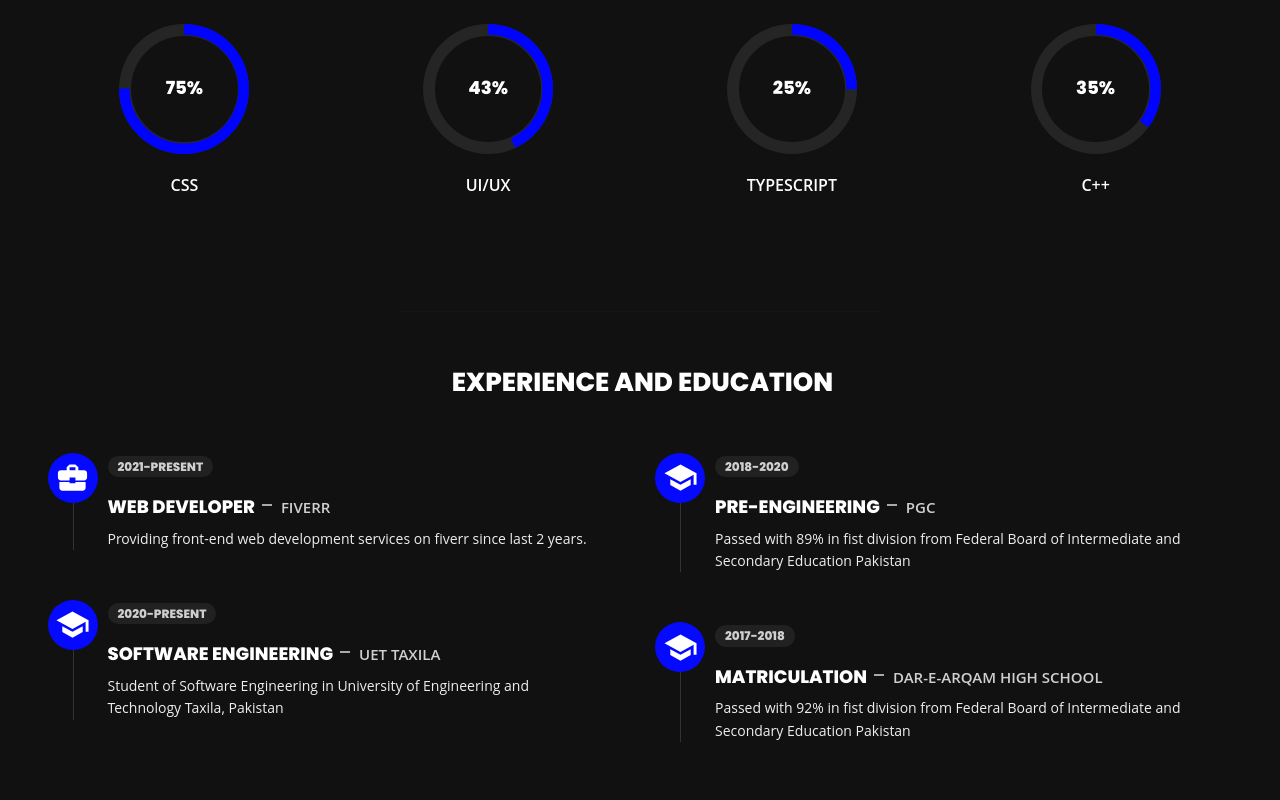
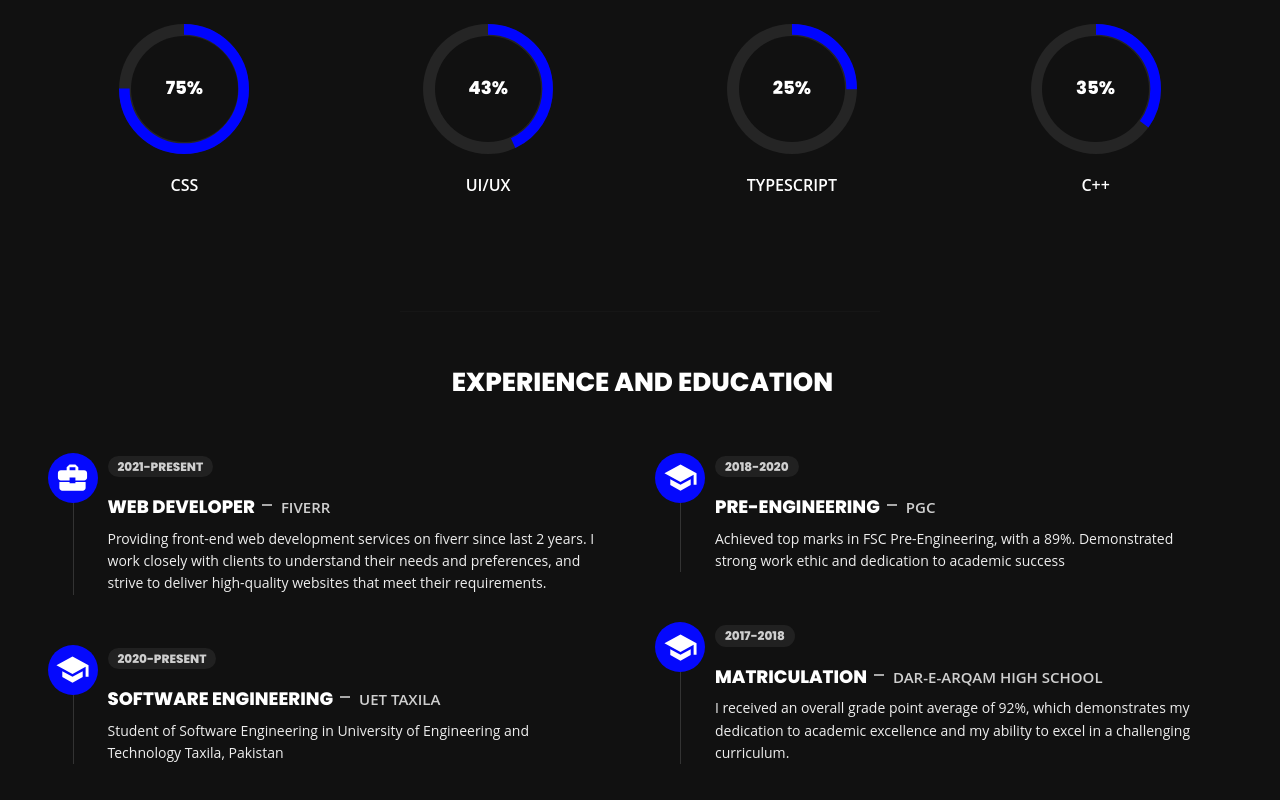
Before and after one commit to EngrMaazKhalid/portfolio, a React (Create React App) app: page /about in a window 1280 px wide. Shown: the part 1021-1821 px from the top of the page. Built offline with nearby package versions, Linux system fonts and the light colour scheme.

Commit message:
once again

```diff
--- a/src/components/About/About.js
+++ b/src/components/About/About.js
@@ -349,7 +349,7 @@ const About = () => {
                   <h5 className={classes['degree-name']}>Web developer
                     <span className={classes['place']}>Fiverr</span>
                   </h5>
-                  <p className={classes['degree-para']}>  Providing front-end web development services on fiverr since last 2 years.
+                  <p className={classes['degree-para']}>  Providing front-end web development services on fiverr since last 2 years. I work closely with clients to understand their needs and preferences, and strive to deliver high-quality websites that meet their requirements.
     </p>
                 </li>
                 <li className={classes['resume-li']}>
@@ -360,7 +360,7 @@ const About = () => {
                   <h5 className={classes['degree-name']}>Software Engineering
                     <span className={classes['place']}>UEt taxila</span>
                   </h5>
-                  <p className={classes['degree-para']}>  Student of Software Engineering in University of Engineering and Technology Taxila, Pakistan </p>
+                  <p className={classes['degree-para']}> Student of Software Engineering in University of Engineering and Technology Taxila, Pakistan </p>
                 </li>
               </ul>
             </div>
@@ -376,7 +376,7 @@ const About = () => {
                   <h5 className={classes['degree-name']}>Pre-Engineering
                     <span className={classes['place']}>Pgc</span>
                   </h5>
-                  <p className={classes['degree-para']}>  Passed with 89% in fist division from Federal Board of Intermediate and Secondary Education Pakistan</p>
+                  <p className={classes['degree-para']}>  Achieved top marks in FSC Pre-Engineering, with a 89%. Demonstrated strong work ethic and dedication to academic success</p>
                 </li>
                 <li className={classes['resume-li']}>
                   <div className={classes['icon-business']}>
@@ -386,7 +386,7 @@ const About = () => {
                   <h5 className={classes['degree-name']}>matriculation
                     <span className={classes['place']}>Dar-e-Arqam high School</span>
                   </h5>
-                  <p className={classes['degree-para']}> Passed with 92% in fist division from Federal Board of Intermediate and Secondary Education Pakistan</p>
+                  <p className={classes['degree-para']}>  I received an overall grade point average of 92%, which demonstrates my dedication to academic excellence and my ability to excel in a challenging curriculum. </p>
                 </li>
               </ul>
             </div>
--- a/src/components/Contact/Contact.js
+++ b/src/components/Contact/Contact.js
@@ -44,7 +44,8 @@ const Contact = ()=>{
                 Contact me!
             </h3>
             <p className={classes['contac-para']}>
-            Feel free to get in touch with me. I am always open to discussing new projects, creative ideas or opportunities to be part of your visions.
+            {/* Feel free to get in touch with me. I am always open to discussing new projects, creative ideas or opportunities to be part of your visions. */}
+            Thank you for visiting my portfolio website. If you have any questions, please feel free to reach out to me by filling out the contact form. You can also reach me via my email or through my LinkedIn profile.
             </p>
             <div className={classes['information']}>
 
--- a/src/components/Contact/Contact.module.css
+++ b/src/components/Contact/Contact.module.css
@@ -270,7 +270,7 @@ textarea{
     color: #fff;
     width: 100%;
     padding: 12px 26px;
-    height: 200px;
+    height: 220px;
     overflow: hidden;
     border-radius: 30px;
     outline: none!important;
--- a/src/components/Home/home.js
+++ b/src/components/Home/home.js
@@ -18,7 +18,8 @@ const Home = ()=>{
             <h1 className={classes['main-heading']}>
             &#8722;  I'm maaz khalid <br /><span>React developer</span>
             </h1>
-        <p className={classes['para']}> I am a software engineer and front-end web developer creating user-friendly, responsive and clean websites & web-apps using react.js, html, css and javascript, I am a passionate web-developer who always want to learn new skills and to make life easy for the people around me</p>
+        <p className={classes['para']}> I am a software engineering student with a focus on front-end web development. I have a strong understanding of HTML, CSS, JavaScript, MaterialUI and React.js and have been working on several projects that showcase my skills. I hope you find my portfolio website informative and engaging.</p>
+        {/* I am a software engineering student with a focus on front-end web development. I have a strong understanding of HTML, CSS, JavaScript, MaterialUI and React.js and have been working on several projects that showcase my skills. I am always eager to take on new projects and challenges, and I am confident that my skills and experience make me an excellent fit for any front-end web development project. I hope you find my portfolio website informative and engaging, and I look forward to hearing from you about any potential projects you may have. */}
         </div>
         </div>
         </div>
```
